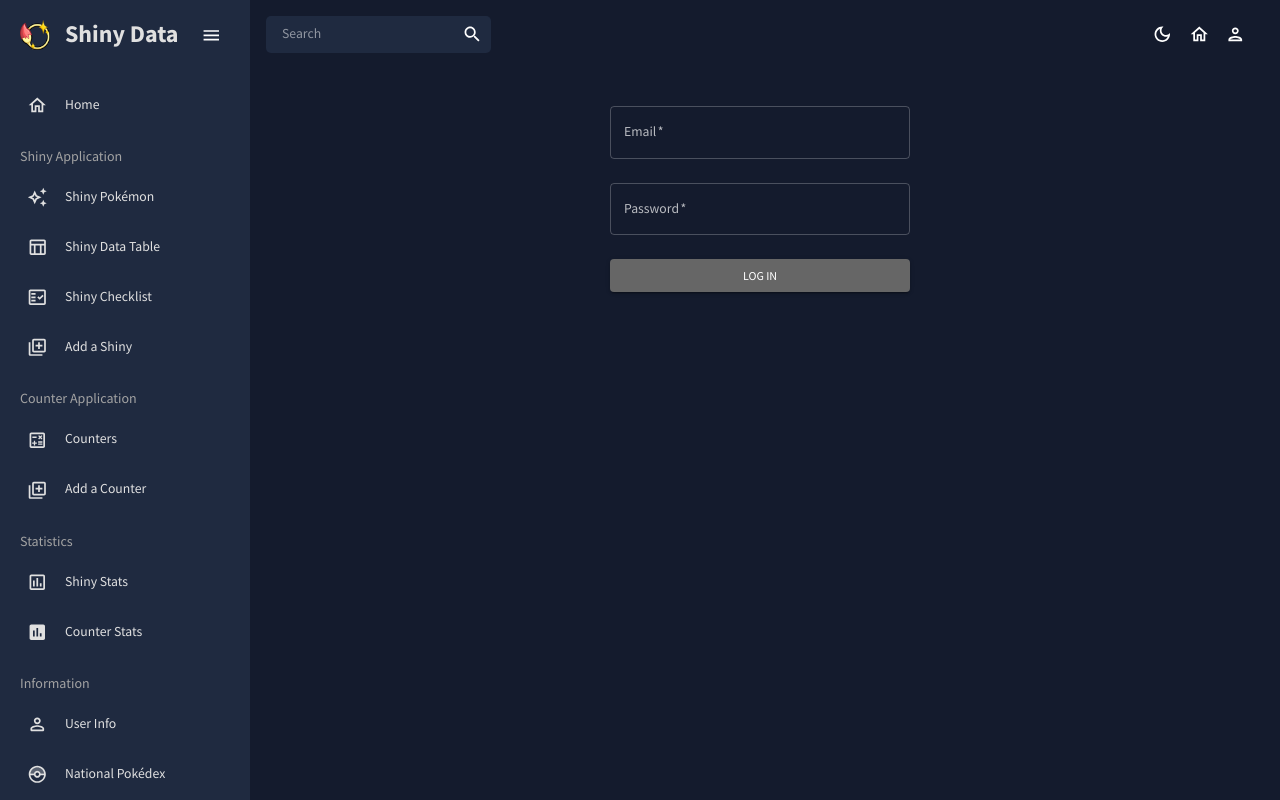
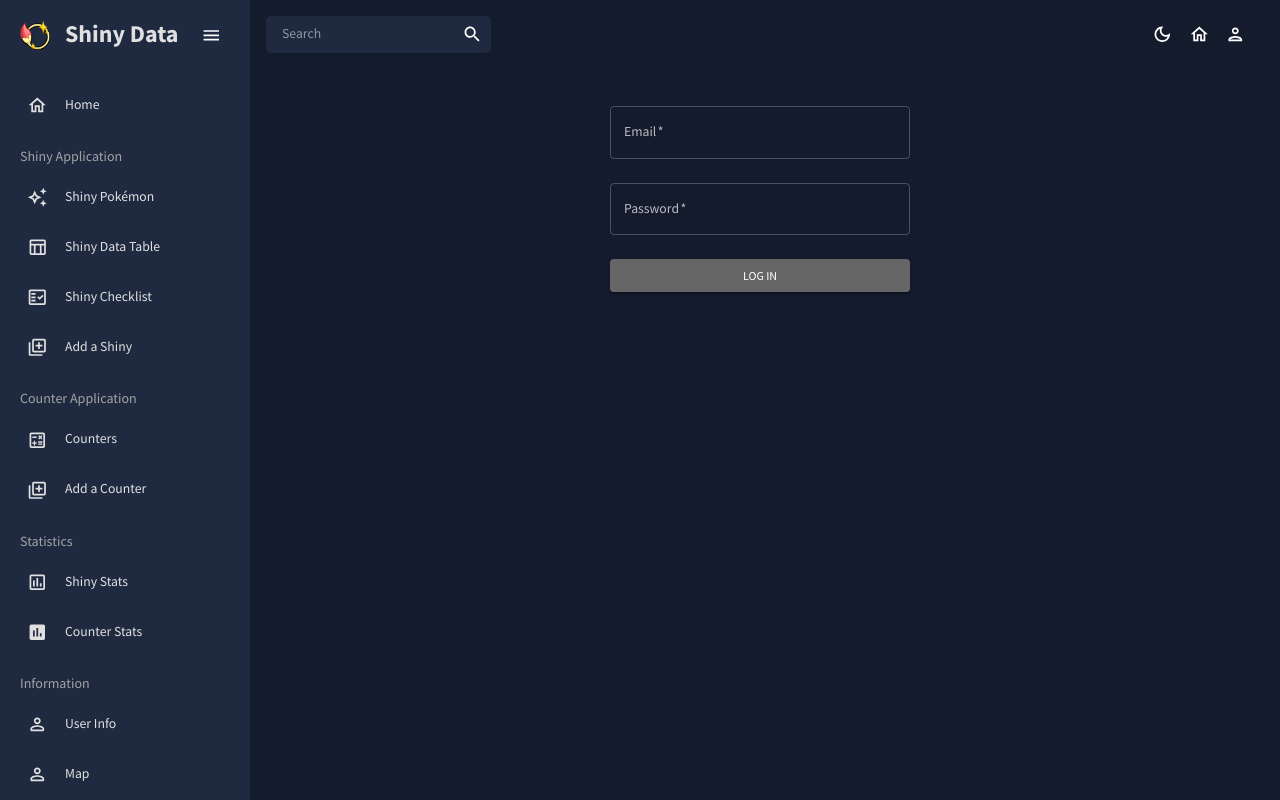
Before and after one commit to stelemme/website-shiny-client, a React (Create React App) app: page /auth in a window 1280 px wide. Built offline with nearby package versions, Linux system fonts and the light colour scheme; no server answers.

Commit message:
general updates

```diff
--- a/package.json
+++ b/package.json
@@ -15,10 +15,12 @@
     "date-fns": "^2.30.0",
     "firebase": "^9.23.0",
     "js-cookie": "^3.0.5",
+    "leaflet": "^1.9.4",
     "mongodb": "^5.6.0",
     "react": "^18.2.0",
     "react-dom": "^18.2.0",
     "react-lazy-load": "^4.0.1",
+    "react-leaflet": "^4.2.1",
     "react-pro-sidebar": "^1.1.0-alpha.1",
     "react-query": "^3.39.3",
     "react-router-dom": "^6.14.1",
--- a/src/App.js
+++ b/src/App.js
@@ -4,6 +4,7 @@ import { sidebarCollapse } from "./atoms";
 import { useState, useEffect } from "react";
 import { QueryClientProvider, QueryClient } from "react-query"
 import axios from "axios"
+import 'leaflet/dist/leaflet.css';
 
 // Firebase imports
 import { onAuthStateChanged } from 'firebase/auth';
@@ -34,6 +35,7 @@ import CreateFromCounter from "./scenes/shiny/createFromCounter";
 import ShinyStats from "./scenes/stats";
 import CounterStats from "./scenes/stats/counter";
 import User from "./scenes/info/user";
+import Map from "./scenes/shiny/map";
 import ErrorPage from "./scenes/global/ErrorPage";
 
 console.log(process.env.REACT_APP_ENV)
@@ -119,6 +121,13 @@ const router = createBrowserRouter([
           { path: "counter", Component: CounterStats },
         ]
       },
+      {
+        path: "/map",
+        loader: loader,
+        children: [
+          { index: true, Component: Map },
+        ]
+      },
       { path: "*", Component: ErrorPage },
     ]
   },
--- a/src/scenes/global/Sidebar.jsx
+++ b/src/scenes/global/Sidebar.jsx
@@ -232,6 +232,13 @@ export default function CustomSidebar() {
           setSelected={setSelected}
         />
         <Item
+          title="Map"
+          to={`/Map`}
+          icon={<PermIdentityRoundedIcon />}
+          selected={selected}
+          setSelected={setSelected}
+        />
+        <Item
           title="National Pokédex"
           to="/pokedex"
           icon={<CatchingPokemonTwoToneIcon />}
--- /dev/null
+++ b/src/scenes/shiny/map.jsx
@@ -0,0 +1,42 @@
+// mui imports
+import { Box, Grid, useTheme } from "@mui/material";
+import { tokens } from "../../theme";
+
+// leaflet imports
+import { MapContainer, TileLayer, Marker, Popup } from "react-leaflet";
+
+// Components imports
+import Header from "../../components/Header";
+
+export default function Map() {
+  const theme = useTheme();
+  const colors = tokens(theme.palette.mode);
+
+  const position = [51.505, -0.09];
+
+  return (
+    <Box mx="auto" my="20px">
+      <Box display="flex" flexDirection="column" mx="20px">
+        {/* HEADER */}
+        <Box display="flex" justifyContent="space-between" alignItems="center">
+          <Header title="HOMEPAGE" subtitle="Welcome to the Homepage" />
+        </Box>
+
+        <Grid container spacing={"20px"}>
+          <Grid item xs={12}>
+            <MapContainer
+              center={position}
+              zoom={50}
+              style={{ height: '100vh', width: '100%' }}
+            >
+              <TileLayer
+                url="https://{s}.tile.openstreetmap.org/{z}/{x}/{y}.png"
+                detectRetina={true}
+              />
+            </MapContainer>
+          </Grid>
+        </Grid>
+      </Box>
+    </Box>
+  );
+}
```
Also changed, not shown: 1 other file (tests, documents, lock files or other folders).
